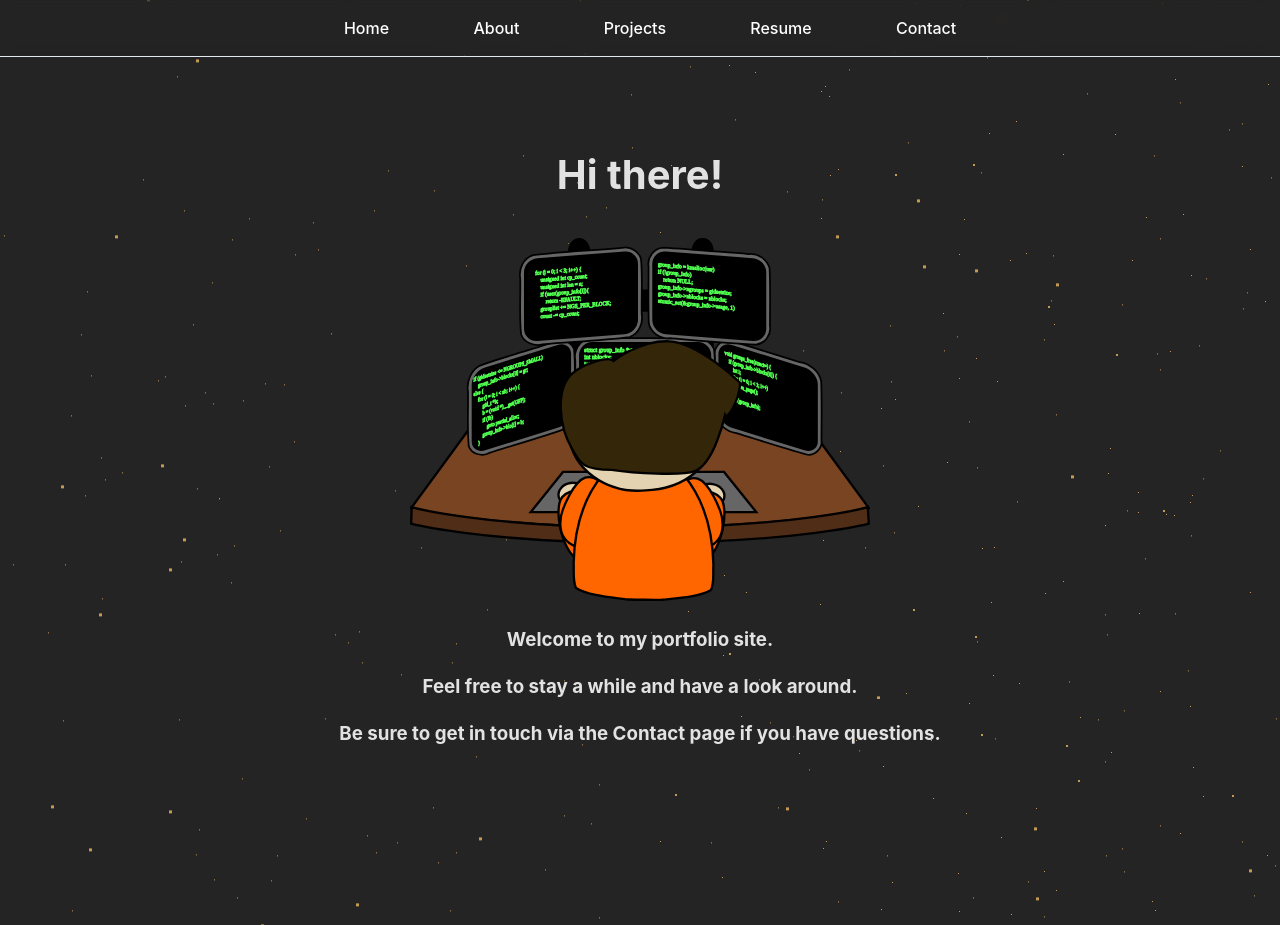
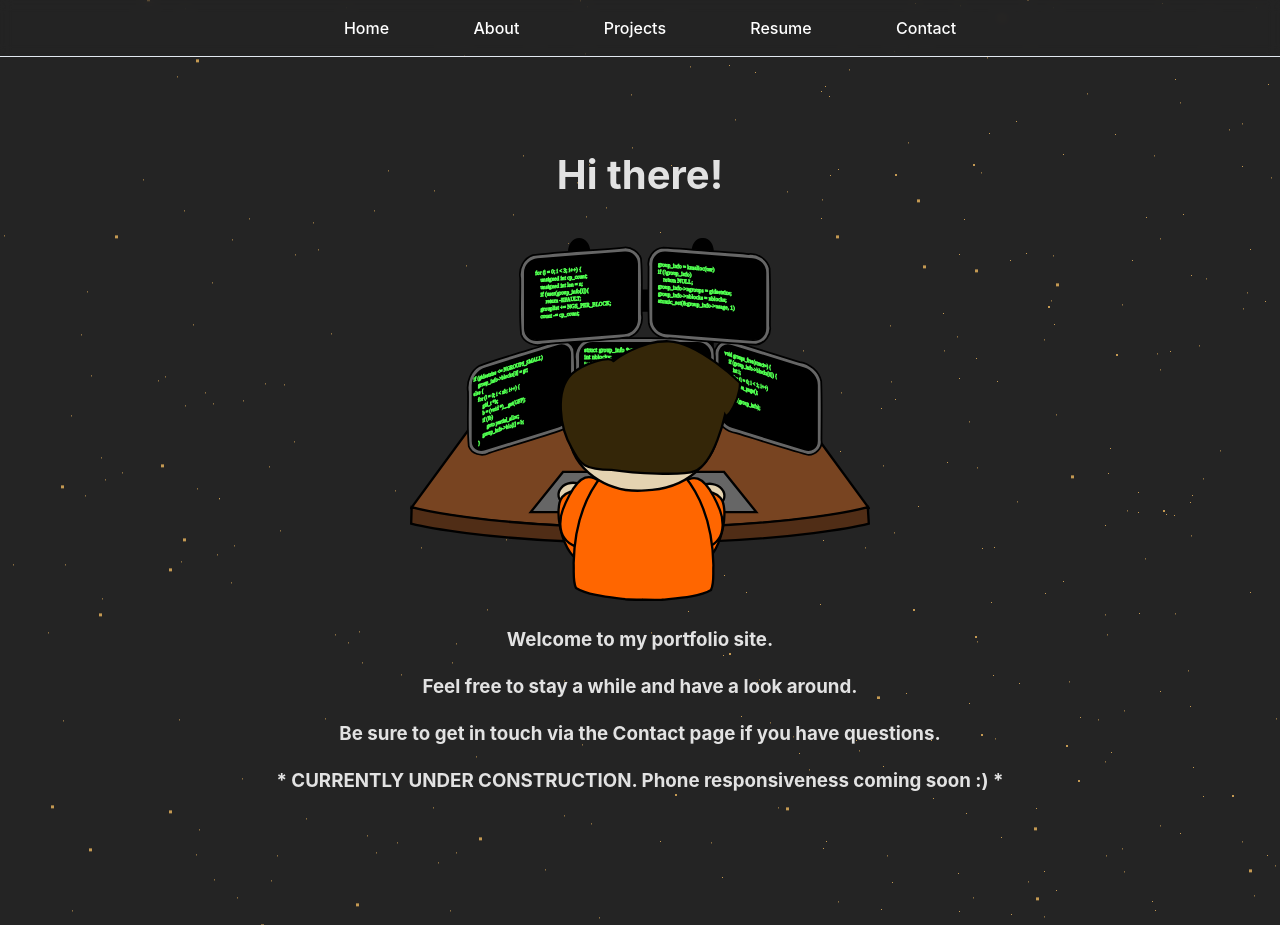
Before and after one commit to vworo/Portfolio, a Vue app: page / in a window 1280 px wide. Before the commit the page ends 879 px from the top, so only its background shows below. Built offline with nearby package versions, Linux system fonts and the light colour scheme; some icons are missing.

Commit message:
Added "under construction" message

```diff
--- a/src/views/Home.vue
+++ b/src/views/Home.vue
@@ -8,6 +8,7 @@
     <h3>Welcome to my portfolio site.</h3>
     <h3>Feel free to stay a while and have a look around.</h3>
     <h3>Be sure to get in touch via the Contact page if you have questions.</h3>
+    <h3>* CURRENTLY UNDER CONSTRUCTION. Phone responsiveness coming soon :) *</h3>
 </template>
 
 <style scoped>
```
